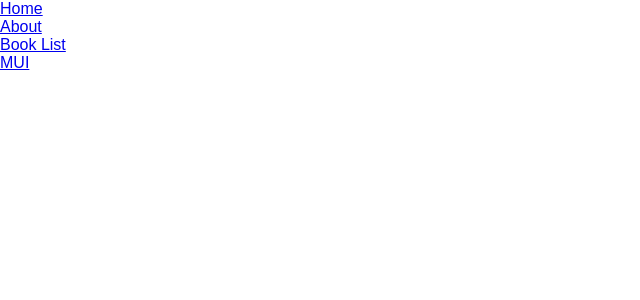
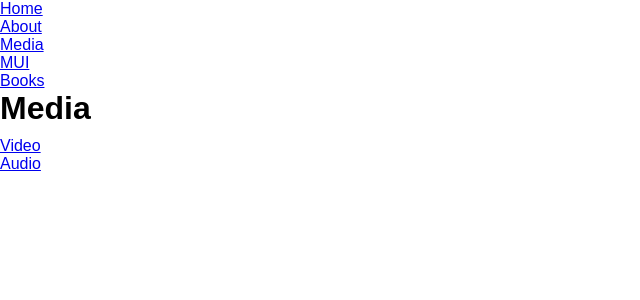
Before and after one commit to rtoddf/first-vite-react-app, a React (Vite) app: page /media in a window 1280 px wide. Shown: the top 300 px of the page, without its empty margins (0-640 px from the left). Built offline with nearby package versions, Linux system fonts and the light colour scheme.

Commit message:
continuing with react router

```diff
--- a/src/App.jsx
+++ b/src/App.jsx
@@ -6,8 +6,16 @@ import { Container } from './assets/styles/Container.styled';
 
 import Home from './Pages/Home';
 import About from './Pages/About';
-import BookList from './Pages/BookList';
+import Media from './Pages/Media/default';
+import Video from './Pages/Media/Video';
+import Audio from './Pages/Media/Audio';
+import MediaLayout from './Pages/Media/MediaLayout';
+
 import Mui from './Pages/Mui';
+
+import NotFound from './Pages/NotFound';
+import BookList from './Pages/BookLlist';
+import Book from './Pages/Book';
 
 function App() {
   return (
@@ -18,15 +26,29 @@ function App() {
           <ul>
             <li><Link to="/">Home</Link></li>
             <li><Link to="/about">About</Link></li>
-            <li><Link to="/booklist">Book List</Link></li>
+            <li><Link to="/media">Media</Link></li>
             <li><Link to="/mui">MUI</Link></li>
+            <li><Link to="/books">Books</Link></li>
           </ul>
         </nav>
         <Routes>
           <Route path="/" element={<Home />} />
           <Route path="/about" element={<About />} />
-          <Route path="/booklist" element={<BookList />} />
           <Route path="/mui" element={<Mui />} />
+
+          <Route path="/media" element={<MediaLayout />}>
+            <Route index element={<Media />} />
+            <Route path="video" element={<Video />} />
+            <Route path="audio" element={<Audio />} />
+          </Route>
+          <Route path="*" element={<NotFound />} />
+
+          <Route path="/books" element={<BookList />} />
+          <Route path="/books/:id" element={<Book />} />
+
+          {/* <Route path="/media" element={<Media />} />
+          <Route path="/media/video" element={<Video />} />
+          <Route path="/media/audio" element={<Audio />} /> */}
         </Routes>
       </Container>
     </ThemeProvider>
--- a/src/Pages/Book.jsx
+++ b/src/Pages/Book.jsx
@@ -1,6 +1,15 @@
+import { useParams } from "react-router-dom";
+import { Link } from 'react-router-dom';
+
 function Book(){
+  const { id } = useParams();
   return(
-    <h1>Book</h1>
+    <>
+      <h1>Book {id}</h1>
+      {/* <Link to="/books/1">book one</Link>
+      <Link to="/books/2">book two</Link> */}
+    </>
+
   )
 }
 
--- a/src/Pages/BookList.jsx
+++ /dev/null
@@ -1,7 +0,0 @@
-function BookList(){
-  return(
-    <h1>Book List</h1>
-  )
-}
-
-export default BookList;
--- /dev/null
+++ b/src/Pages/BookLlist.jsx
@@ -0,0 +1,14 @@
+import { Link } from 'react-router-dom';
+
+function BookList(){
+  return(
+    <>
+      <h1>Book List</h1>
+      <Link to="/books/1">book one</Link>
+      <Link to="/books/2">book two</Link>
+    </>
+
+  )
+}
+
+export default BookList;
--- /dev/null
+++ b/src/Pages/Media/Audio.jsx
@@ -0,0 +1,7 @@
+function Audio(){
+  return(
+    <h1>Media - Audio</h1>
+  )
+}
+
+export default Audio;
--- /dev/null
+++ b/src/Pages/Media/MediaLayout.jsx
@@ -0,0 +1,14 @@
+import { Link, Outlet } from 'react-router-dom';
+
+function MediaLayout(){
+  return(
+    <>
+      <Outlet />
+      <Link to="/media/video">Video</Link>
+      <br />
+      <Link to="/media/audio">Audio</Link>
+    </>
+  )
+}
+
+export default MediaLayout;
--- /dev/null
+++ b/src/Pages/Media/Video.jsx
@@ -0,0 +1,7 @@
+function Video(){
+  return(
+    <h1>Media - Video</h1>
+  )
+}
+
+export default Video;
--- /dev/null
+++ b/src/Pages/Media/default.jsx
@@ -0,0 +1,11 @@
+import { Link } from 'react-router-dom';
+
+function Media(){
+  return(
+    <>
+      <h1>Media</h1>
+    </>
+  )
+}
+
+export default Media;
--- /dev/null
+++ b/src/Pages/NotFound.jsx
@@ -0,0 +1,7 @@
+function NotFound(){
+  return(
+    <h1>404</h1>
+  )
+}
+
+export default NotFound;
```
